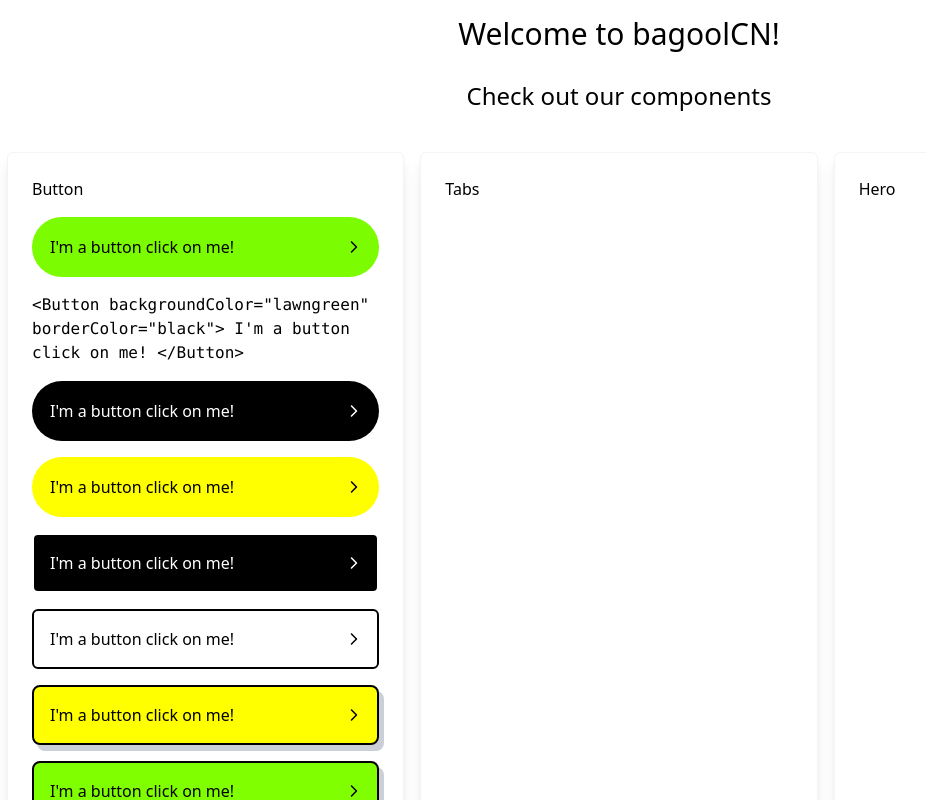
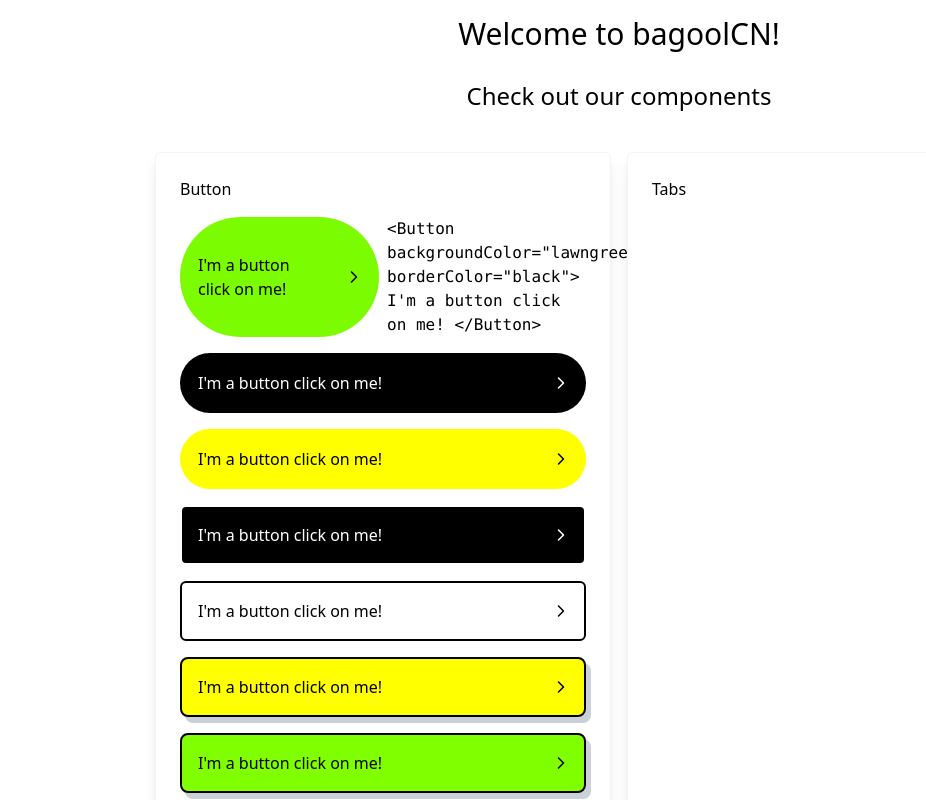
Before and after one commit to bcatalfo/bagoolCN, a React (Vite) app: page / in a window 1280 px wide. Shown: the top 800 px of the page, without its empty margins (21-947 px from the left). Built offline with nearby package versions, Linux system fonts and the light colour scheme.

Commit message:
Put a button side by side with its code.

```diff
--- a/src/App.tsx
+++ b/src/App.tsx
@@ -7,9 +7,10 @@ export default function App() {
     <div className="flex flex-col items-center h-screen">
       <h1 className="text-3xl m-4">Welcome to bagoolCN!</h1>
       <h2 className="text-2xl m-3">Check out our components</h2>
-      <div className="grid gird-cols-1 lg:grid-cols-3 gap-4 p-4 m-3">
+      <div className="grid grid-cols-1 lg:grid-cols-2 gap-4 p-4 m-3 w-3/4">
         <Card>
           <Title> Button </Title>
+          <div className="grid grid-cols-2 gap-2">
             <Button backgroundColor="lawngreen" borderColor="black">
               I'm a button click on me!
             </Button>
@@ -18,6 +19,7 @@ export default function App() {
               I'm a button click on me!
             </Button>`}
             </code>
+          </div>
           <Button
             backgroundColor="black"
             borderColor="orange"
```
Lines whose indentation alone changed are shown as unchanged.
